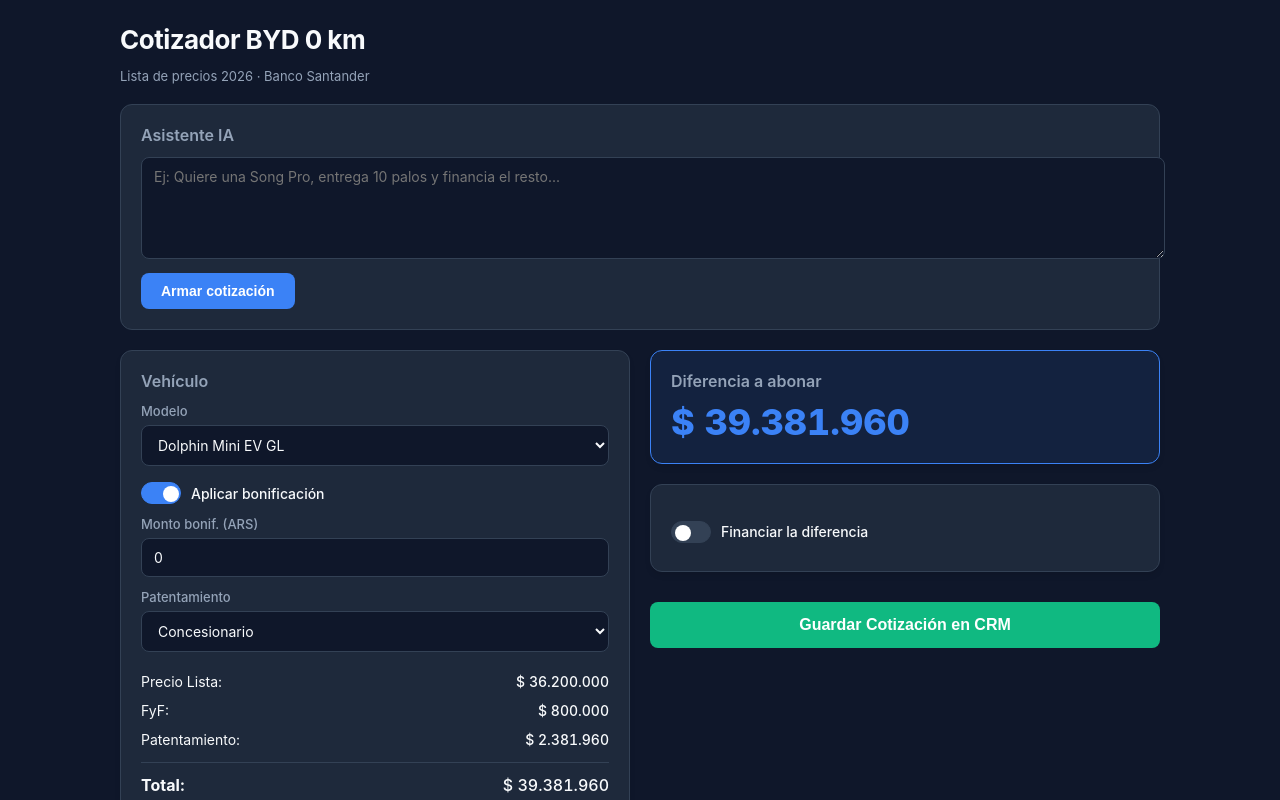
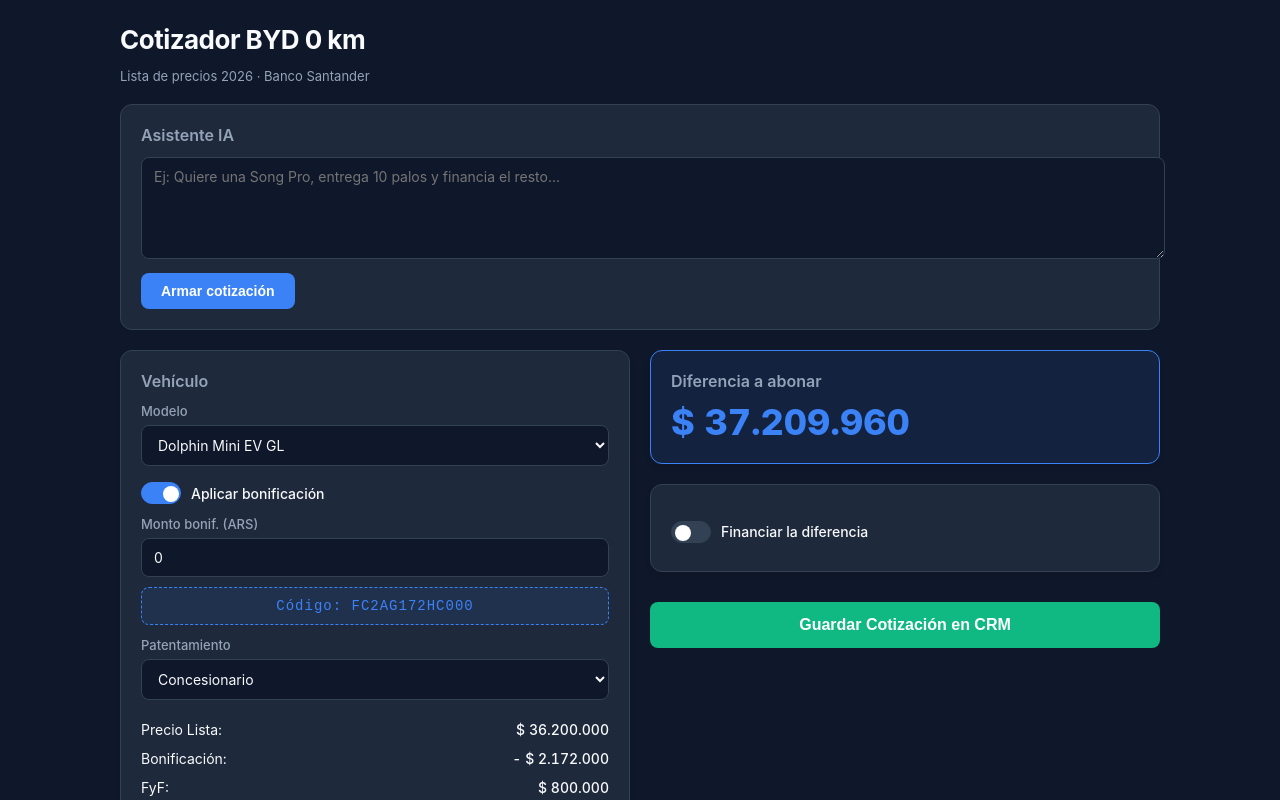
Before and after one commit to hrcarreno/cotizador-frontend, a React (Vite) app: page / in a window 1280 px wide. Both pictures are taken after a click on the label "Aplicar bonificación". Shown: the top 800 px of the page. Built offline with nearby package versions, Linux system fonts and the light colour scheme.

Commit message:
Refactor bonus calculation logic in App component

```diff
--- a/src/App.jsx
+++ b/src/App.jsx
@@ -80,8 +80,10 @@ function App() {
   const esUsd = dm.moneda === "USD";
   const nf = esUsd ? u : f;
 
-  const bonifAplicada = aplicarBonif ? Math.min(bonifMonto, dm.precio) : 0;
-  const precioBase = dm.precio - bonifAplicada;
+  // Lógica: Si aplicarBonif está activo y bonifMonto es 0, usamos el máximo del modelo
+  const bonifEfectiva = aplicarBonif ? (bonifMonto > 0 ? Math.min(bonifMonto, dm.precio) : dm.bonif) : 0;
+
+  const precioBase = dm.precio - bonifEfectiva;
   const patMonto = patenta === "con" ? dm.pat : 0;
   const total = precioBase + dm.fyf + patMonto;
 
@@ -146,14 +148,12 @@ function App() {
         const busq = datos.modelo.toLowerCase();
         const idx = MODELOS.findIndex(m => {
           const nom = m.nombre.toLowerCase();
-
           if (busq.includes("dolphin") && nom.includes("dolphin")) {
             if (busq.includes("gs") && nom.includes("gs")) return true;
             if (busq.includes("gl") && nom.includes("gl")) return true;
             if (!busq.includes("gs") && !busq.includes("gl") && nom.includes("gs")) return true;
             return false;
           }
-
           if (busq.includes("song") && nom.includes("song")) return true;
           if (busq.includes("yuan") && nom.includes("yuan")) return true;
           if (busq.includes("atto") && nom.includes("atto")) return true;
@@ -227,9 +227,9 @@ function App() {
                   <>
                     <label>Monto bonif. ({dm.moneda})</label>
                     <input type="number" value={bonifMonto} onChange={(e) => setBonifMonto(Number(e.target.value))} />
-                    {bonifMonto > 0 && (
+                    {bonifEfectiva > 0 && (
                       <div className="codigo-disfrazado">
-                        Código: {cod(bonifMonto)}
+                        Código: {cod(bonifEfectiva)}
                       </div>
                     )}
                   </>
@@ -245,7 +245,7 @@ function App() {
 
             <div className="resumen" style={{ marginTop: '15px' }}>
               <div className="row"><span>Precio Lista:</span> <span>{nf(dm.precio)}</span></div>
-              {bonifAplicada > 0 && <div className="row"><span>Bonificación:</span> <span>- {nf(bonifAplicada)}</span></div>}
+              {bonifEfectiva > 0 && <div className="row"><span>Bonificación:</span> <span>- {nf(bonifEfectiva)}</span></div>}
               <div className="row"><span>FyF:</span> <span>{nf(dm.fyf)}</span></div>
               {patenta === "con" && <div className="row"><span>Patentamiento:</span> <span>{nf(patMonto)}</span></div>}
               <div className="row total"><span>Total:</span> <span>{nf(total)}</span></div>
```
